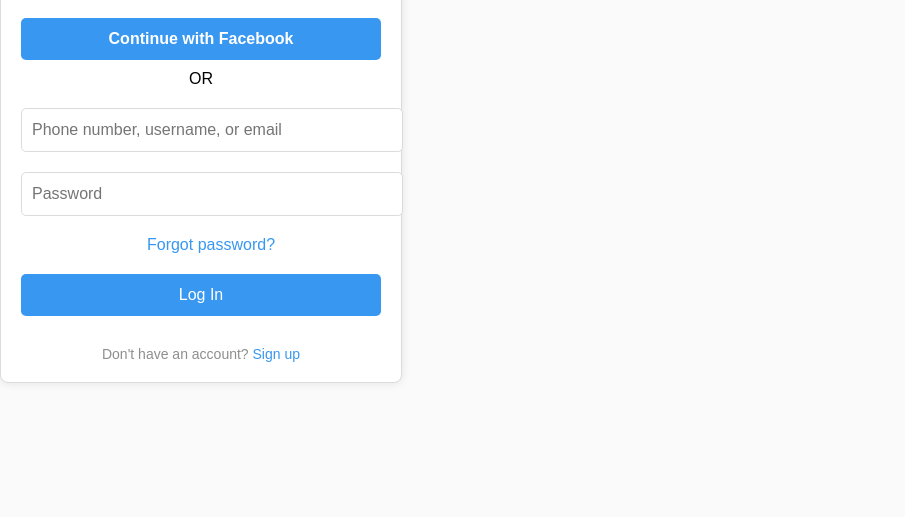
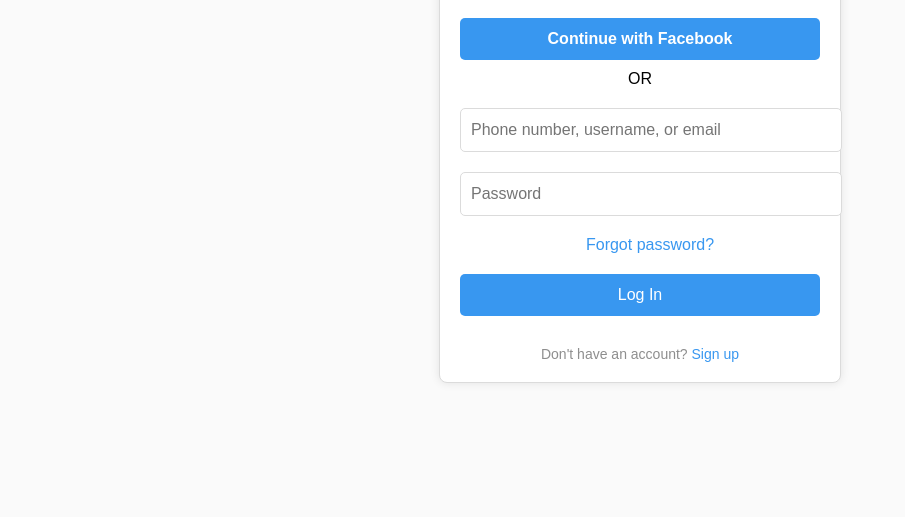
Before and after one commit to Instagramgrob47/gro, a plain HTML site: page index.html in a window 1280 px wide. Shown: the part 283-800 px from the top of the page, without its empty margins (0-905 px from the left). Drawn offline with Linux system fonts and the light colour scheme.

Commit message:
Update index.html

```diff
--- a/index.html
+++ b/index.html
@@ -9,7 +9,7 @@
             font-family: 'Arial', sans-serif;
             background-color: #fafafa;
             display: flex;
-            justify-content: flex-start; /* Changed to flex-start */
+            justify-content: center;
             align-items: center;
             height: 100vh;
             margin: 0;
```
